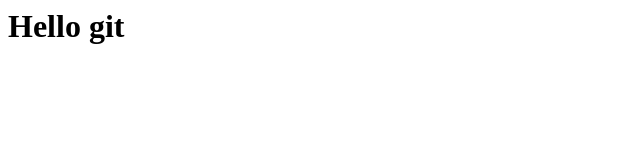
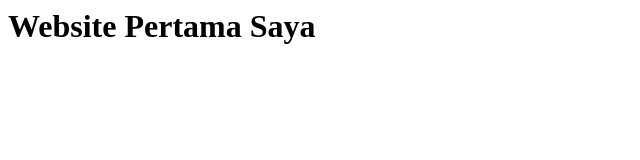
Before and after one commit to Gwen1346/belajar-github, a plain HTML site: page index.html in a window 1280 px wide. Shown: the whole page, without its empty margins (0-640 px from the left). Drawn offline with Linux system fonts and the light colour scheme.

Commit message:
ubah judul website

```diff
--- a/index.html
+++ b/index.html
@@ -1 +1 @@
-<h1>Hello git</h1>
+<h1>Website Pertama Saya</h1>
```
